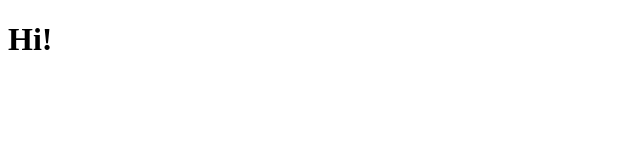
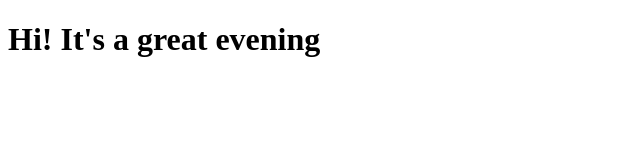
Before and after one commit to sdas1311/sdas1311, a plain HTML site: page site/index.html in a window 1280 px wide. Shown: the whole page, without its empty margins (0-640 px from the left). Drawn offline with Linux system fonts and the light colour scheme.

Commit message:
git add site/index.html

```diff
--- a/site/index.html
+++ b/site/index.html
@@ -7,6 +7,6 @@
     <title>Hello Soumya!</title>
 </head>
 <body>
-<h1>Hi!</h1>
+<h1>Hi! It's a great evening</h1>
 </body>
 </html>
```
